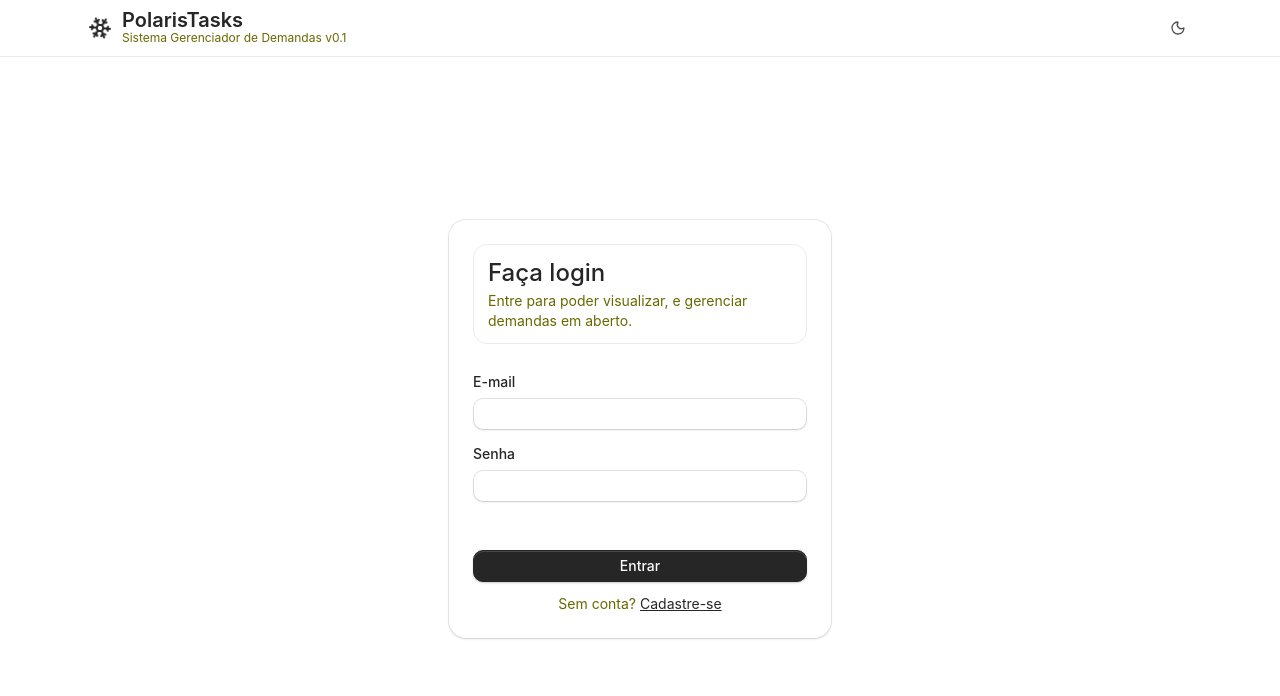
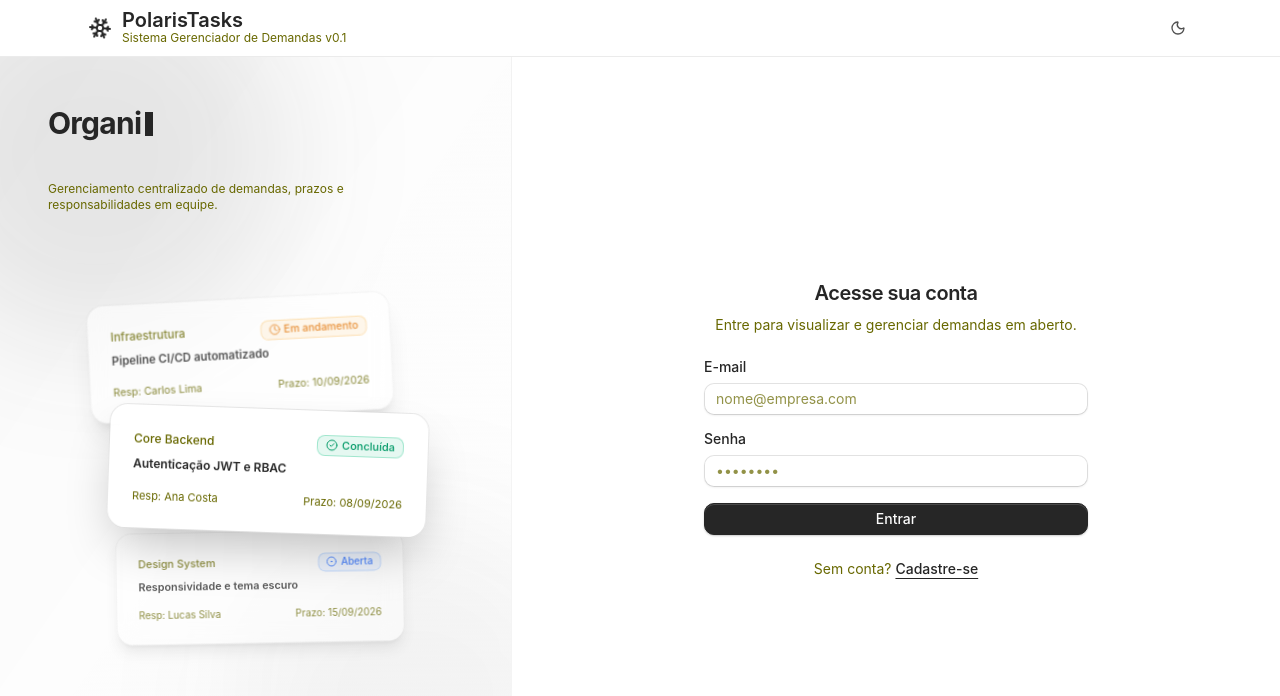
Before and after one commit to Kazbonfim2/bun-task-manager-cosmos-project, a React (Vite) app in the folder frontend/: page /login in a window 1280 px wide. Shown: the top 696 px of the page. Built offline with nearby package versions, Linux system fonts and the light colour scheme.

Commit message:
feat(frontend): redesenhar tela de login com layout split, typewriter e cards ilustrativos

```diff
--- a/frontend/src/components/ui/alert.tsx
+++ /dev/null
@@ -1,84 +0,0 @@
-import { cva, type VariantProps } from "class-variance-authority";
-import type * as React from "react";
-import { cn } from "@/lib/utils";
-
-const alertVariants = cva(
-  "relative grid w-full items-start gap-x-2 gap-y-0.5 rounded-xl border px-3.5 py-3 text-card-foreground text-sm has-[>svg]:has-data-[slot=alert-action]:grid-cols-[calc(var(--spacing)*4)_1fr_auto] has-[>svg]:grid-cols-[calc(var(--spacing)*4)_1fr] has-data-[slot=alert-action]:grid-cols-[1fr_auto] has-[>svg]:gap-x-2 [&>svg]:h-lh [&>svg]:w-4",
-  {
-    defaultVariants: {
-      variant: "default",
-    },
-    variants: {
-      variant: {
-        default:
-          "bg-transparent dark:bg-input/32 [&>svg]:text-muted-foreground",
-        error:
-          "border-destructive/32 bg-destructive/4 [&>svg]:text-destructive",
-        info: "border-info/32 bg-info/4 [&>svg]:text-info",
-        success: "border-success/32 bg-success/4 [&>svg]:text-success",
-        warning: "border-warning/32 bg-warning/4 [&>svg]:text-warning",
-      },
-    },
-  },
-);
-
-export function Alert({
-  className,
-  variant,
-  ...props
-}: React.ComponentProps<"div"> &
-  VariantProps<typeof alertVariants>): React.ReactElement {
-  return (
-    <div
-      className={cn(alertVariants({ variant }), className)}
-      data-slot="alert"
-      role="alert"
-      {...props}
-    />
-  );
-}
-
-export function AlertTitle({
-  className,
-  ...props
-}: React.ComponentProps<"div">): React.ReactElement {
-  return (
-    <div
-      className={cn("font-medium [svg~&]:col-start-2", className)}
-      data-slot="alert-title"
-      {...props}
-    />
-  );
-}
-
-export function AlertDescription({
-  className,
-  ...props
-}: React.ComponentProps<"div">): React.ReactElement {
-  return (
-    <div
-      className={cn(
-        "flex flex-col gap-2.5 text-muted-foreground [svg~&]:col-start-2",
-        className,
-      )}
-      data-slot="alert-description"
-      {...props}
-    />
-  );
-}
-
-export function AlertAction({
-  className,
-  ...props
-}: React.ComponentProps<"div">): React.ReactElement {
-  return (
-    <div
-      className={cn(
-        "flex gap-1 max-sm:col-start-2 max-sm:mt-2 sm:row-start-1 sm:row-end-3 sm:self-center sm:[[data-slot=alert-description]~&]:col-start-2 sm:[[data-slot=alert-title]~&]:col-start-2 sm:[svg~&]:col-start-2 sm:[svg~[data-slot=alert-description]~&]:col-start-3 sm:[svg~[data-slot=alert-title]~&]:col-start-3",
-        className,
-      )}
-      data-slot="alert-action"
-      {...props}
-    />
-  );
-}
--- a/frontend/src/pages/Login/Login.tsx
+++ b/frontend/src/pages/Login/Login.tsx
@@ -1,17 +1,19 @@
-import { useState, type SubmitEvent } from "react";
+import { useEffect, useState, type SubmitEvent } from "react";
 import { Link, Navigate, useNavigate } from "react-router-dom";
-import { Alert, AlertDescription, AlertTitle } from "@/components/ui/alert";
+import { CheckCircle2, CircleDot, Clock } from "lucide-react";
 import { Button } from "@/components/ui/button";
-import {
-  Card,
-  CardFooter,
-  CardHeader,
-  CardPanel,
-} from "@/components/ui/card";
+import { Card, CardHeader, CardPanel, CardTitle } from "@/components/ui/card";
 import { Field, FieldLabel } from "@/components/ui/field";
 import { Input } from "@/components/ui/input";
 import { api, type RespostaAuth } from "@/lib/api";
 import { lerToken, salvarSessao } from "@/lib/auth";
+
+const FRASES_TYPEWRITER = [
+  "Organize suas demandas.",
+  "Acompanhe seu time.",
+  "Entregue projetos no prazo.",
+  "Controle o fluxo de trabalho.",
+];
 
 export function Login() {
   const navegar = useNavigate();
@@ -19,6 +21,35 @@ export function Login() {
   const [senha, setSenha] = useState("");
   const [erro, setErro] = useState("");
   const [enviando, setEnviando] = useState(false);
+
+  // Efeito Typewriter
+  const [fraseIdx, setFraseIdx] = useState(0);
+  const [textoDigitado, setTextoDigitado] = useState("");
+  const [apagando, setApagando] = useState(false);
+
+  useEffect(() => {
+    const fraseAtual = FRASES_TYPEWRITER[fraseIdx];
+    const delay = apagando ? 40 : 100;
+
+    if (!apagando && textoDigitado === fraseAtual) {
+      const timer = setTimeout(() => setApagando(true), 2500);
+      return () => clearTimeout(timer);
+    }
+
+    if (apagando && textoDigitado === "") {
+      setApagando(false);
+      setFraseIdx((prev) => (prev + 1) % FRASES_TYPEWRITER.length);
+      return;
+    }
+
+    const timer = setTimeout(() => {
+      setTextoDigitado((prev) =>
+        apagando ? fraseAtual.slice(0, prev.length - 1) : fraseAtual.slice(0, prev.length + 1),
+      );
+    }, delay);
+
+    return () => clearTimeout(timer);
+  }, [textoDigitado, apagando, fraseIdx]);
 
   if (lerToken()) return <Navigate to="/" replace />;
 
@@ -41,18 +72,100 @@ export function Login() {
   }
 
   return (
-    <main className="flex flex-1 items-center justify-center p-4">
-      <Card className="w-full max-w-sm">
-        <CardHeader className="mx-auto">
-          <Alert>
-            <AlertTitle className="text-2xl">Faça login</AlertTitle>
-            <AlertDescription>
-              Entre para poder visualizar, e gerenciar demandas em aberto.
-            </AlertDescription>
-          </Alert>
-        </CardHeader>
-        <form onSubmit={enviar}>
-          <CardPanel className="flex flex-col gap-4">
+    <main className="grid flex-1 w-full grid-cols-1 lg:grid-cols-[40%_60%] h-[calc(100svh-3.5rem)] max-h-[calc(100svh-3.5rem)] overflow-hidden">
+      {/* Painel Esquerdo (40% Desktop, oculto em Mobile) */}
+      <aside className="relative hidden lg:flex flex-col justify-between overflow-hidden border-r border-border/40 bg-gradient-to-br from-muted/50 via-muted/20 to-background p-8 lg:p-12 text-foreground">
+        <div className="pointer-events-none absolute -top-24 -left-24 size-96 rounded-full bg-primary/10 blur-3xl" />
+        <div className="pointer-events-none absolute -bottom-24 -right-24 size-96 rounded-full bg-primary/5 blur-3xl" />
+
+        {/* Topo / Typewriter */}
+        <div className="relative z-10 space-y-3">
+          <h2 className="font-heading min-h-16 text-3xl font-bold tracking-tight text-foreground">
+            {textoDigitado}
+            <span
+              className="ml-1 inline-block h-6 w-2 translate-y-0.5 bg-primary align-baseline animate-pulse"
+              aria-hidden="true"
+            />
+          </h2>
+          <p className="max-w-sm text-xs text-muted-foreground">
+            Gerenciamento centralizado de demandas, prazos e responsabilidades em equipe.
+          </p>
+        </div>
+
+        {/* Mockups de Cards Flutuantes */}
+        <div className="relative z-10 my-auto flex flex-col items-center justify-center py-4">
+          {/* Card 1 - Topo */}
+          <Card className="pointer-events-none w-full max-w-xs -rotate-3 -translate-x-4 scale-95 border-border/60 bg-card/75 text-card-foreground opacity-80 shadow-xl backdrop-blur-md">
+            <CardHeader className="gap-1.5 pb-2">
+              <div className="flex items-center justify-between text-xs">
+                <span className="text-muted-foreground font-medium">Infraestrutura</span>
+                <span className="inline-flex items-center gap-1 rounded-md border border-amber-500/30 bg-amber-500/10 px-2 py-0.5 text-[11px] font-medium text-amber-600 dark:text-amber-400">
+                  <Clock className="size-3" /> Em andamento
+                </span>
+              </div>
+              <CardTitle className="text-xs font-semibold">
+                Pipeline CI/CD automatizado
+              </CardTitle>
+            </CardHeader>
+            <CardPanel className="flex justify-between pt-0 text-[11px] text-muted-foreground">
+              <span>Resp: Carlos Lima</span>
+              <span>Prazo: 10/09/2026</span>
+            </CardPanel>
+          </Card>
+
+          {/* Card 2 - Destaque Centro */}
+          <Card className="pointer-events-none z-10 w-full max-w-xs rotate-2 translate-x-3 -translate-y-3 border-border bg-card/95 text-card-foreground opacity-100 shadow-2xl backdrop-blur-xl">
+            <CardHeader className="gap-1.5 pb-2">
+              <div className="flex items-center justify-between text-xs">
+                <span className="text-muted-foreground font-medium">Core Backend</span>
+                <span className="inline-flex items-center gap-1 rounded-md border border-emerald-500/30 bg-emerald-500/10 px-2 py-0.5 text-[11px] font-medium text-emerald-600 dark:text-emerald-400">
+                  <CheckCircle2 className="size-3" /> Concluída
+                </span>
+              </div>
+              <CardTitle className="text-xs font-semibold">
+                Autenticação JWT e RBAC
+              </CardTitle>
+            </CardHeader>
+            <CardPanel className="flex justify-between pt-0 text-[11px] text-muted-foreground">
+              <span>Resp: Ana Costa</span>
+              <span>Prazo: 08/09/2026</span>
+            </CardPanel>
+          </Card>
+
+          {/* Card 3 - Fundo */}
+          <Card className="pointer-events-none w-full max-w-xs -rotate-1 translate-x-1 -translate-y-5 scale-90 border-border/60 bg-card/65 text-card-foreground opacity-75 shadow-lg backdrop-blur-md">
+            <CardHeader className="gap-1.5 pb-2">
+              <div className="flex items-center justify-between text-xs">
+                <span className="text-muted-foreground font-medium">Design System</span>
+                <span className="inline-flex items-center gap-1 rounded-md border border-blue-500/30 bg-blue-500/10 px-2 py-0.5 text-[11px] font-medium text-blue-600 dark:text-blue-400">
+                  <CircleDot className="size-3" /> Aberta
+                </span>
+              </div>
+              <CardTitle className="text-xs font-semibold">
+                Responsividade e tema escuro
+              </CardTitle>
+            </CardHeader>
+            <CardPanel className="flex justify-between pt-0 text-[11px] text-muted-foreground">
+              <span>Resp: Lucas Silva</span>
+              <span>Prazo: 15/09/2026</span>
+            </CardPanel>
+          </Card>
+        </div>
+      </aside>
+
+      {/* Painel Direito (60% Desktop, 100% Mobile) */}
+      <section className="flex flex-1 flex-col items-center justify-center p-6 sm:p-12">
+        <div className="w-full max-w-sm space-y-6">
+          <div className="flex flex-col items-center text-center gap-2">
+            <h1 className="text-xl font-semibold tracking-tight text-foreground">
+              Acesse sua conta
+            </h1>
+            <p className="text-muted-foreground text-xs sm:text-sm">
+              Entre para visualizar e gerenciar demandas em aberto.
+            </p>
+          </div>
+
+          <form onSubmit={enviar} className="space-y-4">
             <Field>
               <FieldLabel>E-mail</FieldLabel>
               <Input
@@ -60,6 +173,7 @@ export function Login() {
                 name="email"
                 required
                 autoComplete="email"
+                placeholder="nome@empresa.com"
                 value={email}
                 onChange={(evento) => setEmail(evento.target.value)}
               />
@@ -71,25 +185,29 @@ export function Login() {
                 name="senha"
                 required
                 autoComplete="current-password"
+                placeholder="••••••••"
                 value={senha}
                 onChange={(evento) => setSenha(evento.target.value)}
               />
             </Field>
-            {erro ? <p className="text-destructive text-sm">{erro}</p> : null}
-          </CardPanel>
-          <CardFooter className="flex flex-col gap-3">
+            {erro ? <p className="text-destructive text-sm font-medium">{erro}</p> : null}
+
             <Button type="submit" className="w-full" loading={enviando}>
               Entrar
             </Button>
-            <p className="text-muted-foreground text-sm">
+
+            <p className="text-center text-muted-foreground text-sm pt-2">
               Sem conta?{" "}
-              <Link to="/cadastro" className="text-foreground underline">
+              <Link
+                to="/cadastro"
+                className="text-foreground font-medium underline underline-offset-4 hover:text-primary"
+              >
                 Cadastre-se
               </Link>
             </p>
-          </CardFooter>
-        </form>
-      </Card>
+          </form>
+        </div>
+      </section>
     </main>
   );
 }
```
